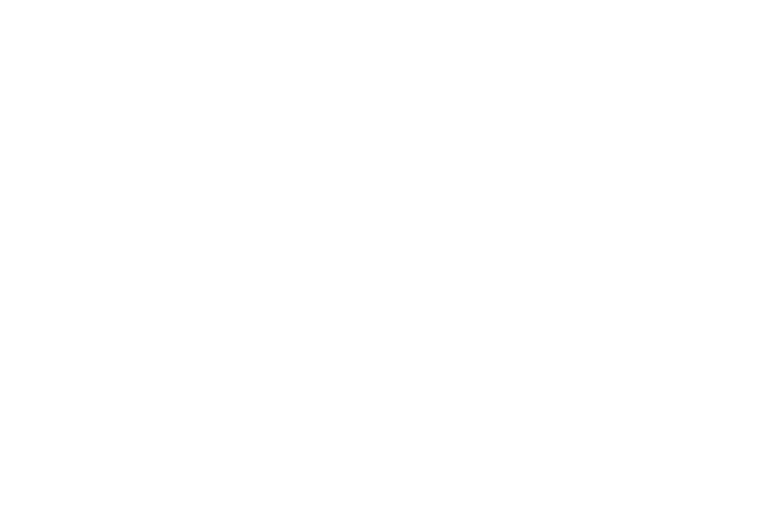
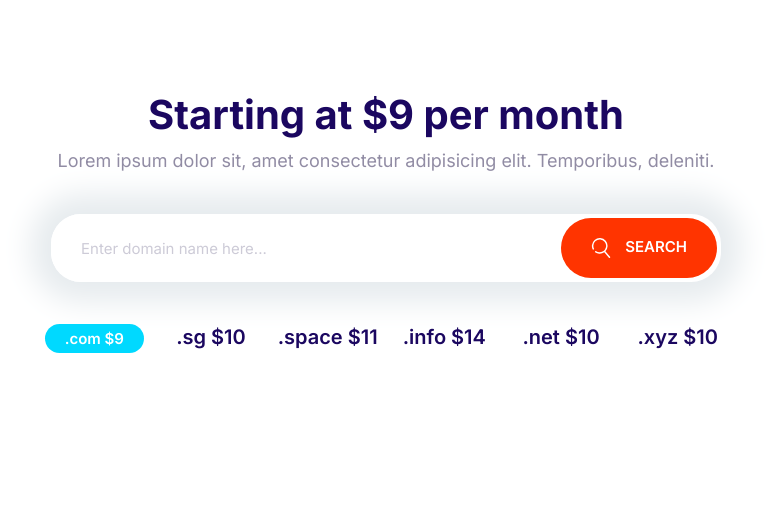
Before and after one commit to DZBENYA/Moshify, a plain HTML site: page index.html in a window 1280 px wide. Shown: the whole page, without its empty margins (254-1025 px from the left). Drawn offline with Linux system fonts and the light colour scheme.

Commit message:
domainblock

```diff
--- a/css/styles.css
+++ b/css/styles.css
@@ -199,11 +199,19 @@ a {
   cursor: pointer;
   font-size: 1.8rem;
   font-weight: 600;
+  margin: 1rem 0;
+  outline: 0;
   padding: 2rem 3rem;
   text-align: center;
   text-transform: uppercase;
   white-space: nowrap;
-  margin: 1rem 0;
+}
+
+.btn .icon {
+  width: 2rem;
+  height: 2rem;
+  margin-right: 1rem;
+  vertical-align: middle;
 }
 
 .btn--primary {
@@ -284,7 +292,7 @@ a {
 .input-group .input {
   border: 0;
   flex-grow: 1;
-  padding: 1.5rem 1rem;
+  padding: 1.5rem 3rem;
 }
 
 .input-group .btn {
@@ -709,3 +717,30 @@ a {
     align-self: center;
   }
 }
+
+/* Domain Block */
+
+.block-domain .input-group {
+  box-shadow: 0 0 30px 20px #e6ebee;
+  border: 0;
+  margin: 4rem auto;
+  max-width: 670px;
+}
+
+.block-domain__prices {
+  display: grid;
+  grid-template-columns: 1fr 1fr 1fr;
+  grid-template-rows: repeat(2, 6rem);
+  justify-items: center;
+  font-size: 2rem;
+  font-weight: 600;
+  max-width: 700px;
+  margin: 0 auto;
+}
+
+@media screen and (min-width: 768px) {
+  .block-domain__prices {
+    display: grid;
+    grid-template-columns: repeat(auto-fit, minmax(10rem, 1fr));
+  }
+}
--- a/index.html
+++ b/index.html
@@ -15,6 +15,38 @@
     <link rel="stylesheet" href="/css/styles.css" />
   </head>
   <body>
+    <section class="block container block-domain">
+      <header class="block__header">
+        <h2>Starting at $9 per month</h2>
+        <p>
+          Lorem ipsum dolor sit, amet consectetur adipisicing elit. Temporibus,
+          deleniti.
+        </p>
+      </header>
+      <div class="input-group">
+        <input
+          type="text"
+          class="input"
+          placeholder="Enter domain name here..."
+        />
+        <button class="btn btn--accent">
+          <svg class="icon icon--white">
+            <use xlink:href="images/sprite.svg#search"></use>
+          </svg>
+          Search
+        </button>
+      </div>
+      <ul class="list block-domain__prices">
+        <li>
+          <span class="badge badge--secondary">.com $9</span>
+        </li>
+        <li>.sg $10</li>
+        <li>.space $11</li>
+        <li>.info $14</li>
+        <li>.net $10</li>
+        <li>.xyz $10</li>
+      </ul>
+    </section>
     <script src="/js/main.js"></script>
   </body>
 </html>
```
